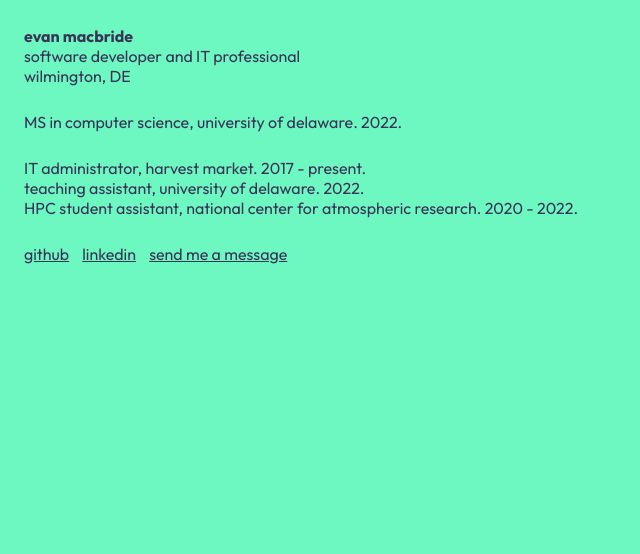
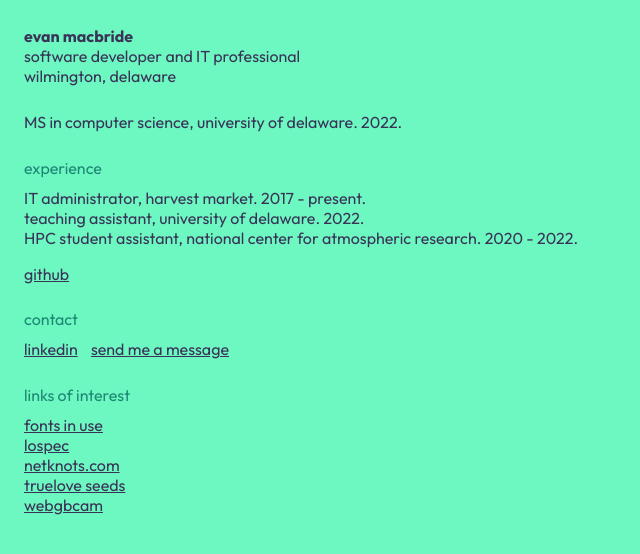
Before and after one commit to evanmacbride/2025-site, a plain HTML site: page index.html in a window 1280 px wide. Shown: the whole page, without its empty margins (0-640 px from the left). Drawn offline with Linux system fonts and the light colour scheme.

Commit message:
expand and reorganize index.html

```diff
--- a/index.html
+++ b/index.html
@@ -23,22 +23,35 @@
 	  Software Developer and <span class="abbrev">IT</span> Professional
 	</h2>
 	<h2>
-	  Wilmington, <span class="abbrev">DE</span>
+	  Wilmington, Delaware
 	</h2>
       </header>
       <section class="education">
         <span class="abbrev">MS</span> in Computer Science, University of Delaware. 2022.
       </section>
       <section class="experience">
+	<h3>Experience</h3>
 	<ul>
 	  <li><span class="abbrev">IT</span> Administrator, Harvest Market. 2017 - Present.</li>
 	  <li>Teaching Assistant, University of Delaware. 2022.</li>
 	  <li><span class="abbrev">HPC</span> Student Assistant, National Center for Atmospheric Research. 2020 - 2022.</li>
       	</ul>
+	<p><a href="https://github.com/evanmacbride">GitHub</a></p>
       </section>
-      <footer>
-        <a href="https://github.com/evanmacbride">GitHub</a> <a href="https://www.linkedin.com/in/evanmacbride/">LinkedIn</a> <a href="contact.html">Send Me a Message</a>
-      </footer>
+      <section class="contact">
+        <h3>contact</h3>
+        <a href="https://www.linkedin.com/in/evanmacbride/">LinkedIn</a> <a href="contact.html">Send Me a Message</a>
+      </section>
+      <section class="links">
+        <h3>Links of Interest</h3>
+	<ul>
+	  <li><a href="https://fontsinuse.com/">Fonts In Use</a></li>
+	  <li><a href="https://lospec.com/">Lospec</a></li>
+	  <li><a href="https://www.netknots.com/">NetKnots.com</a></li>
+	  <li><a href="https://trueloveseeds.com/">Truelove Seeds</a></li>
+	  <li><a href="https://maple.pet/webgbcam/">webgbcam</a></li>
+	</ul>
+      </section>
     </main>
     <sript src="script.js"></script>
     <noscript>
--- a/style.css
+++ b/style.css
@@ -44,14 +44,19 @@ button:hover {
   cursor: pointer;
 }
 
-h1, h2 {
+h1, h2, h3 {
   font-size: 1rem;
   margin-bottom: 0px;
   margin-top: 0px;
 }
 
-h2 {
+h2, h3 {
   font-weight: 400;
+}
+
+h3 {
+  color: #1E8875;
+  margin-bottom: 0.618rem;
 }
 
 header {
```
